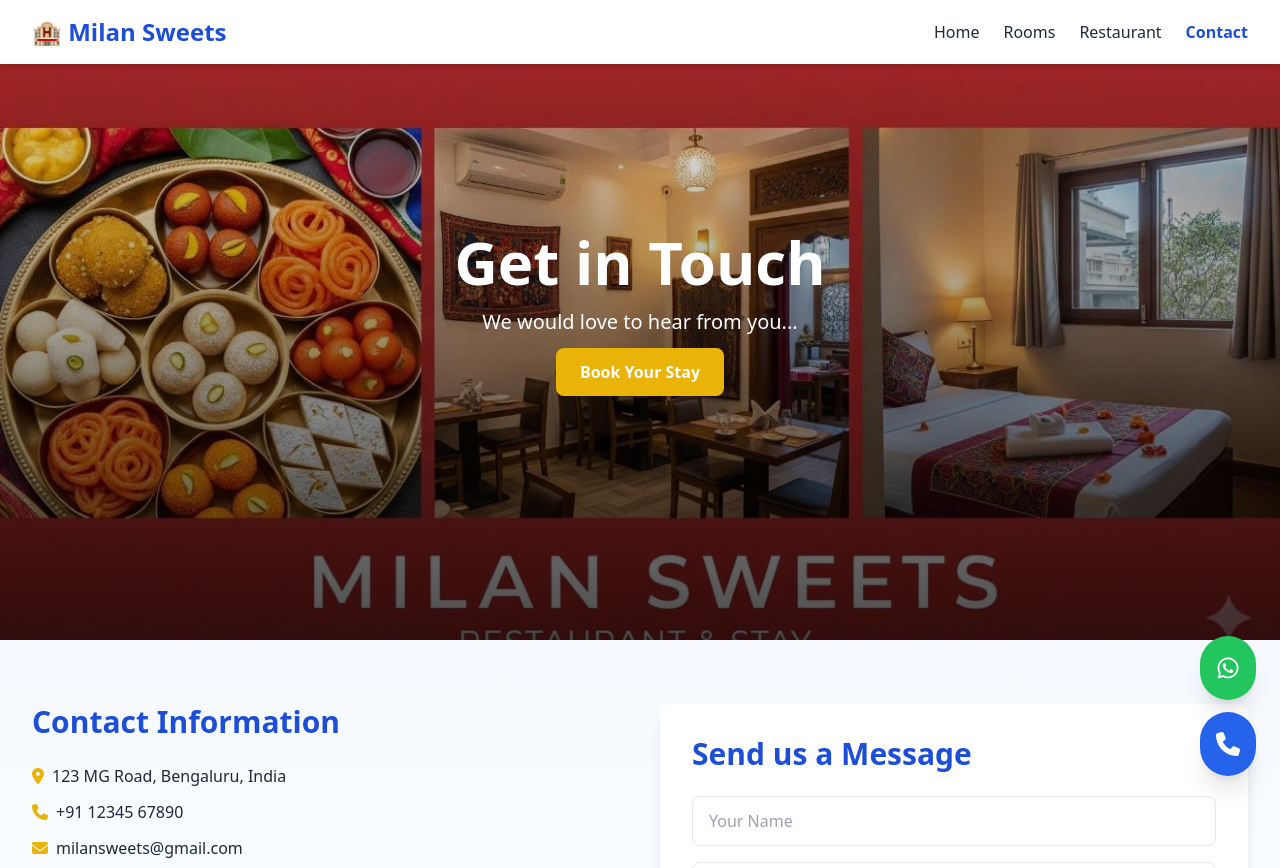
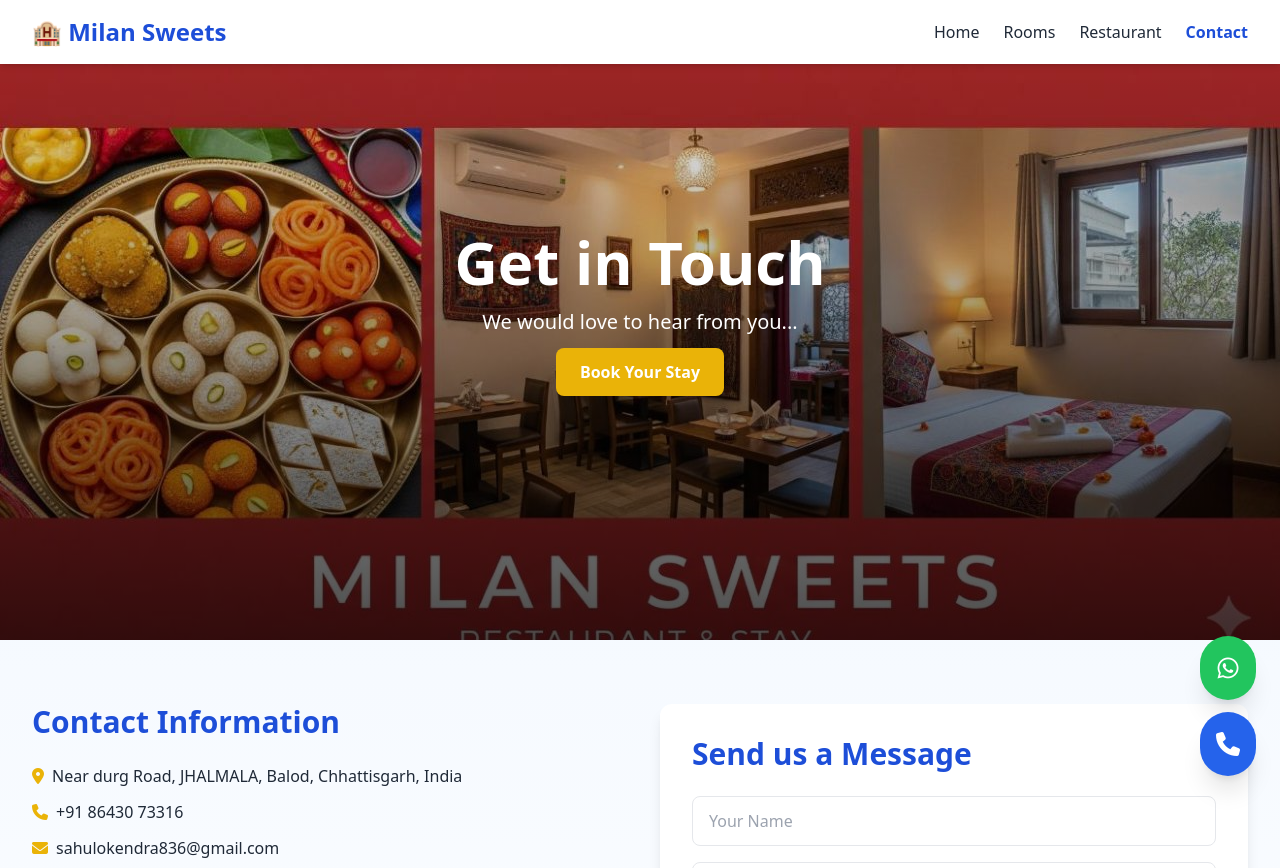
Before and after one commit to adii-a/Hotel, a plain HTML site: page contact.html in a window 1280 px wide. Shown: the top 868 px of the page. Drawn offline with nearby package versions, Linux system fonts and the light colour scheme.

Commit message:
Update contact.html

```diff
--- a/contact.html
+++ b/contact.html
@@ -71,12 +71,12 @@
 
 
   <!-- Contact Info & Form -->
-  <section class="py-16 container mx-auto px-4 sm:px-6 lg:px-8 grid grid-cols-1 md:grid-cols-2 gap-10">
+<section class="py-16 container mx-auto px-4 sm:px-6 lg:px-8 grid grid-cols-1 md:grid-cols-2 gap-10">
     <div class="slide-up">
       <h3 class="text-3xl font-bold mb-6 text-blue-700">Contact Information</h3>
-      <p class="mb-3"><i class="fas fa-map-marker-alt text-yellow-500 mr-2"></i>123 MG Road, Bengaluru, India</p>
-      <p class="mb-3"><i class="fas fa-phone text-yellow-500 mr-2"></i>+91 12345 67890</p>
-      <p class="mb-6"><i class="fas fa-envelope text-yellow-500 mr-2"></i>milansweets@gmail.com</p>
+      <p class="mb-3"><i class="fas fa-map-marker-alt text-yellow-500 mr-2"></i>Near durg Road, JHALMALA, Balod, Chhattisgarh, India</p>
+      <p class="mb-3"><i class="fas fa-phone text-yellow-500 mr-2"></i>+91 86430 73316</p>
+      <p class="mb-6"><i class="fas fa-envelope text-yellow-500 mr-2"></i>sahulokendra836@gmail.com</p>
       <iframe class="rounded-xl shadow-lg w-full h-64"
         src="https://www.google.com/maps/embed?pb=!1m18!1m12!1m3!1d3890.123456789!2d77.5946!3d12.9716!2m3!1f0!2f0!3f0!3m2!1i1024!2i768!4f13.1!3m3!1m2!1s0x3bae1670abcd123%3A0x123456789!2sBengaluru!5e0!3m2!1sen!2sin!4v1675000000000"
         allowfullscreen="" loading="lazy"></iframe>
```
